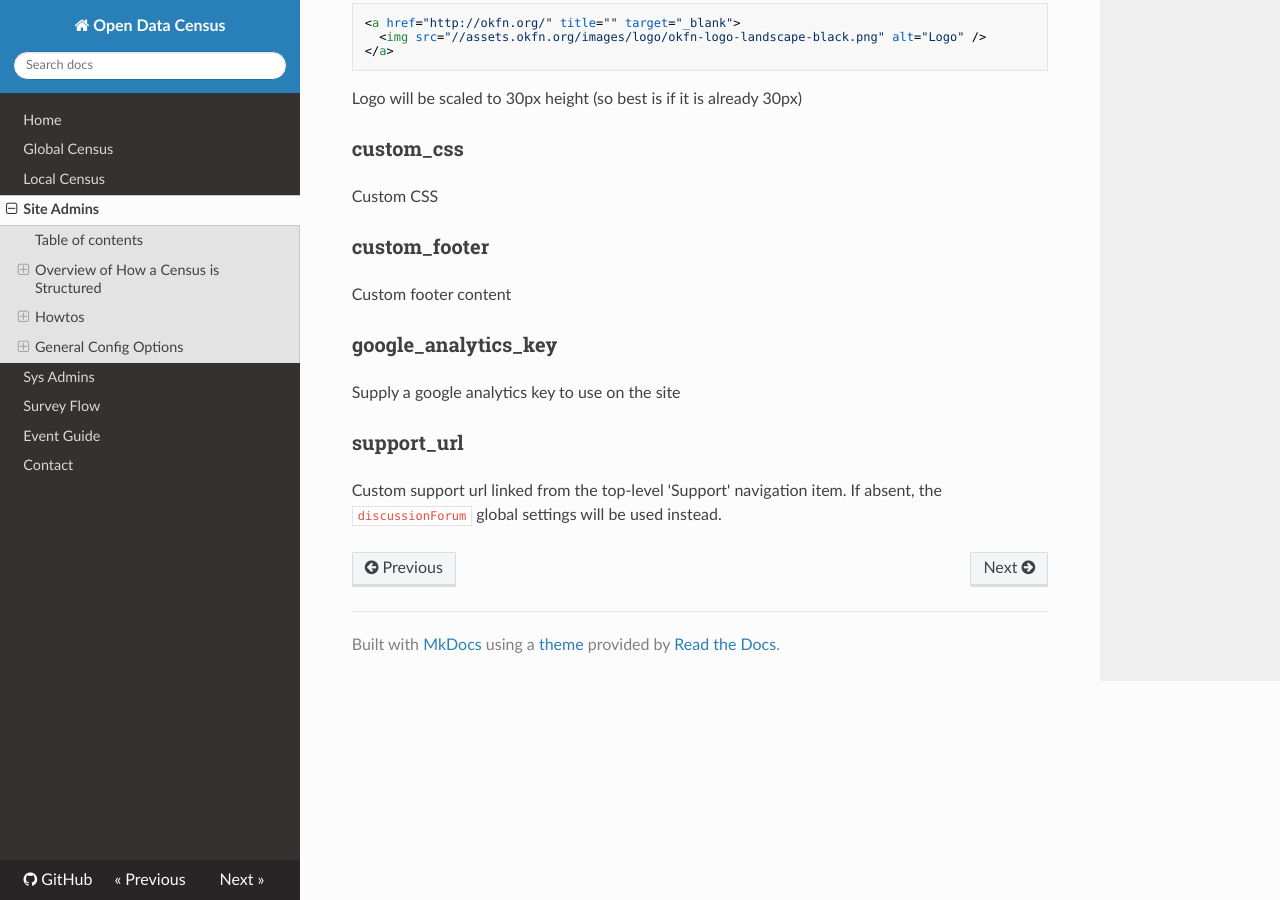
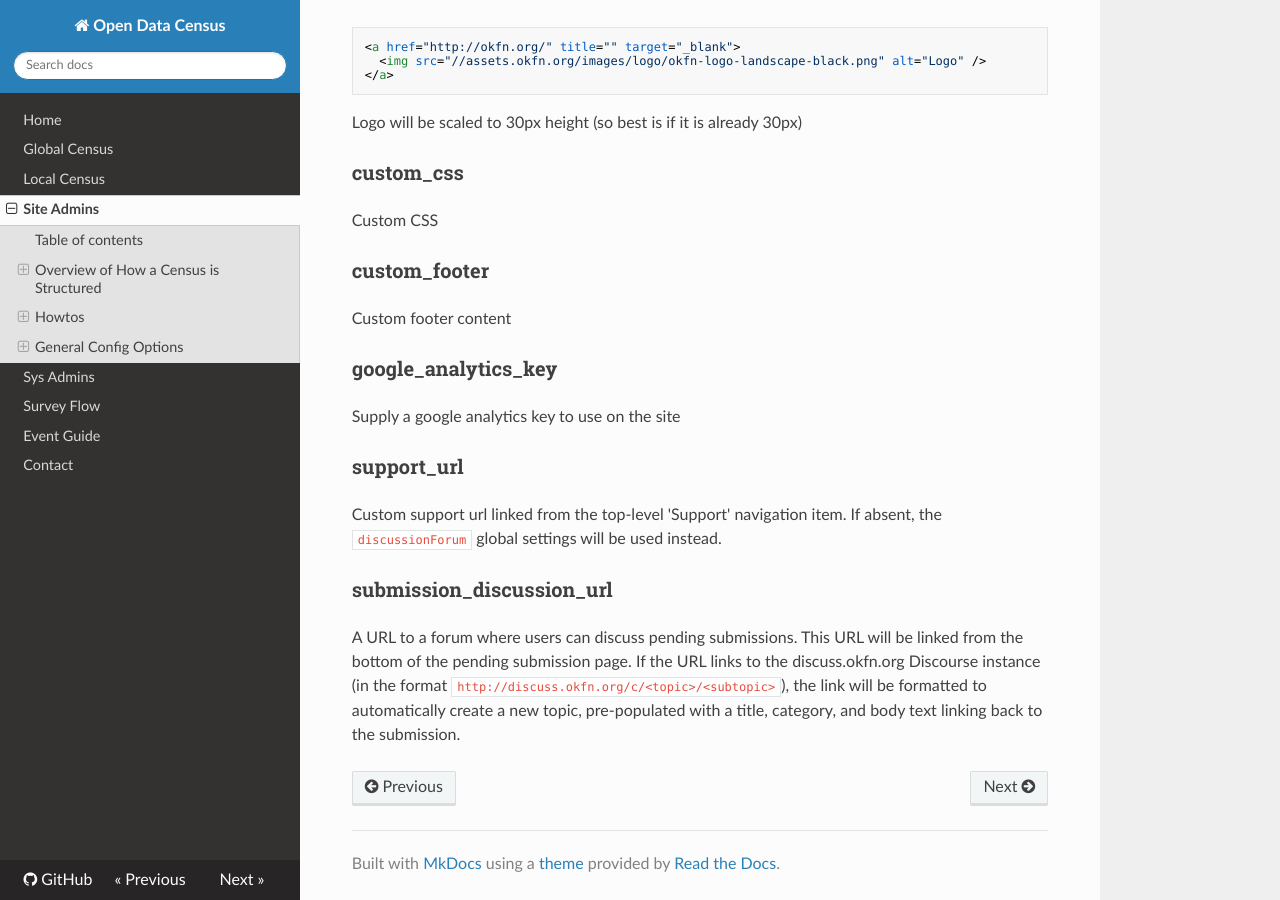
Before and after one commit to okfn/opendatasurvey, an MkDocs documentation site: the page built from docs/site-admins/index.md, in a window 1280 px wide and 900 px high, scrolled down 8992 px. Built offline with MkDocs 1.6.1, drawn with Linux system fonts in a browser that asks for light colours; nearby versions of some CDN libraries; old or Windows-style settings are respelled for this version of MkDocs; some of the changed text lies outside the part shown.

Commit message:
[#848] Documenation for submission forum link

```diff
--- a/docs/site-admins/index.md
+++ b/docs/site-admins/index.md
@@ -299,6 +299,10 @@ Supply a google analytics key to use on the site
 Custom support url linked from the top-level 'Support' navigation item. If
 absent, the `discussionForum` global settings will be used instead.
 
+### submission_discussion_url
+
+A URL to a forum where users can discuss pending submissions. This URL will be linked from the bottom of the pending submission page. If the URL links to the discuss.okfn.org Discourse instance (in the format `http://discuss.okfn.org/c/<topic>/<subtopic>`), the link will be formatted to automatically create a new topic, pre-populated with a title, category, and body text linking back to the submission.
+
 [template-config]: https://docs.google.com/spreadsheets/d/1ziJAlV4F02467oAmH1CDUdWBYdRp7LlVZgDVUuJU-l8/edit#gid=2
 [template-questions]: https://docs.google.com/spreadsheets/d/1nwmk8uJEK-4K6-5SdBgoLUlUos-BhfYRgjS74YkhDGc/edit#gid=3
 [discussion-forum]: https://discuss.okfn.org/c/open-data-index
```
